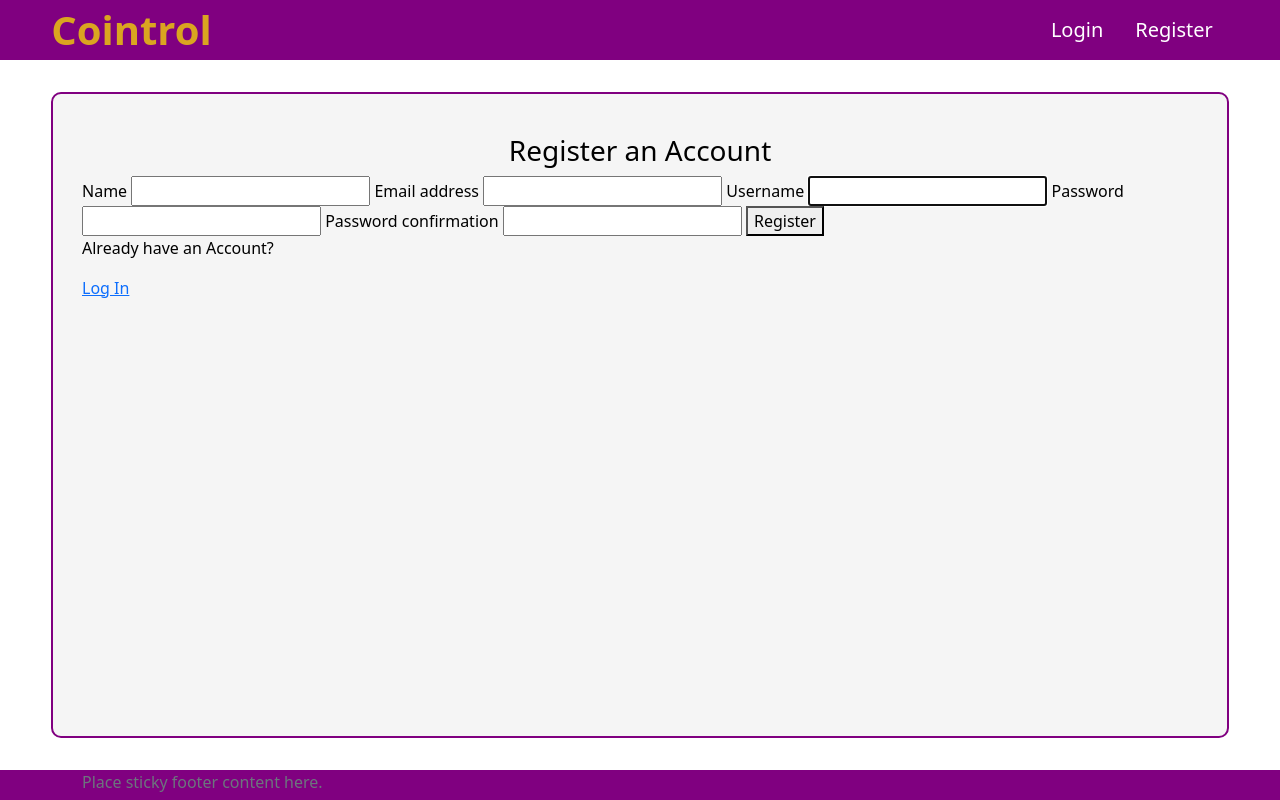
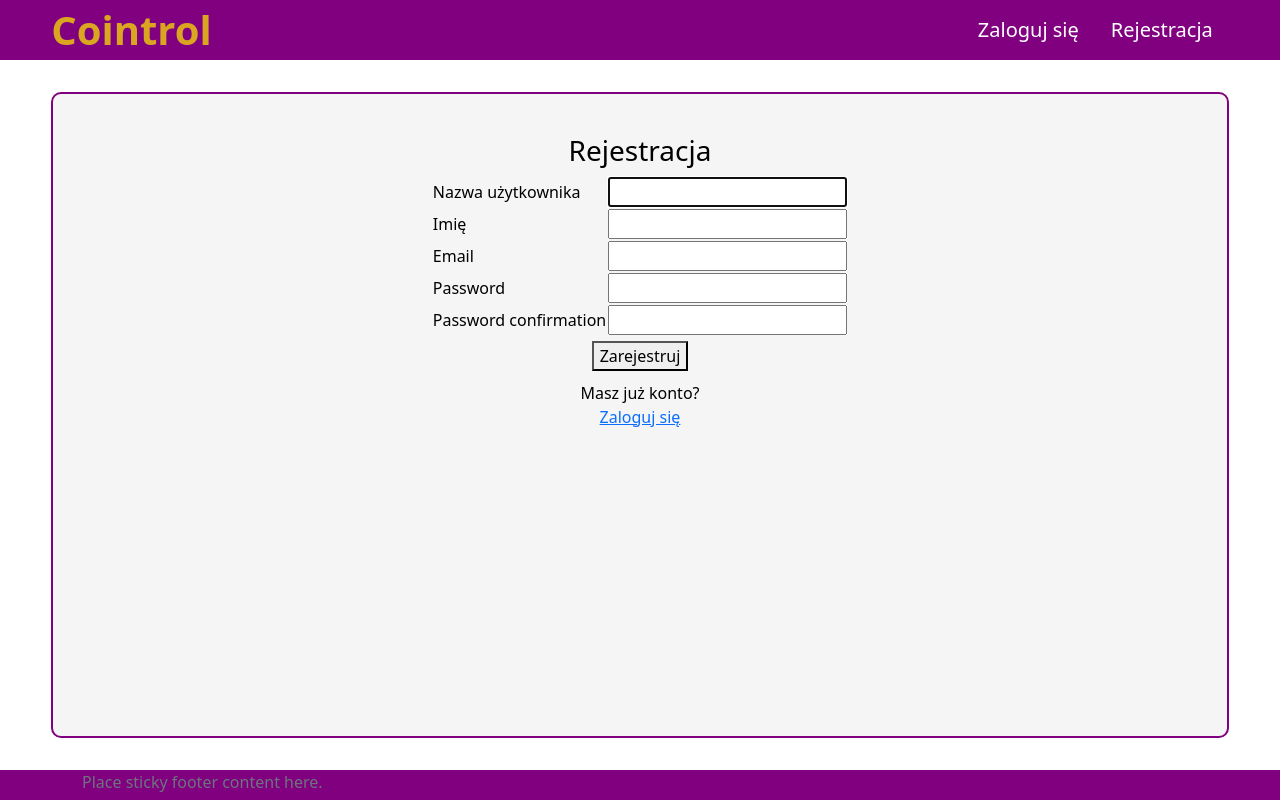
Before and after one commit to Maiconek/ProjektZespolowy-UG-2022-23, a Django app: page /register in a window 1280 px wide. Run offline with Django 3.2, Linux system fonts and the light colour scheme.

Commit message:
Zmiana layoutu formularzy

```diff
--- a/ManagerFinansow/UsersApp/forms.py
+++ b/ManagerFinansow/UsersApp/forms.py
@@ -8,9 +8,13 @@ from .models import Profile
 class CustomUserCreationForm(UserCreationForm):
     class Meta:
         model = User
-        fields = ['first_name', 'email', 'username', 'password1', 'password2']
+        fields = ['username', 'first_name', 'email', 'password1', 'password2']
         labels = {
-            'first_name' : 'Name',
+            'username' : 'Nazwa użytkownika',
+            'first_name' : 'Imię',
+            'email' : 'Email',
+            'password1' : 'Hasło',
+            'password2': 'Powtórz hasło'
         }
 
 
--- a/ManagerFinansow/aplication/static/css/style.css
+++ b/ManagerFinansow/aplication/static/css/style.css
@@ -60,6 +60,31 @@ div.content{
     padding-right: 1vw;
 }
 
+/* FORMS */
+.site-with-form-content{
+    display: flex;
+    flex-direction: column;
+    /* align-items: flex-start; */
+    align-items: center;
+}
+form{
+    display: flex;
+    flex-direction: column;
+    align-items: center;
+}
+span.form-field > input{
+    color: green;
+}
+.form-button{
+    margin-top: 5px;
+}
+.mam-niemam{
+    margin-top: 10px;
+    display: flex;
+    flex-direction: column;
+    align-items: center;
+}
+
 /* FOOTER */
 footer{
     height: 30px;
--- a/ManagerFinansow/templates/application/base.html
+++ b/ManagerFinansow/templates/application/base.html
@@ -36,8 +36,8 @@
             <li class="nav-item"><a id="logo-link" class="nav-link" href="{% url 'home' %}"><text id="app-name">Cointrol</text></a>
         </ul>
         <ul class="nav justify-content-end">
-            <li class="nav-item"><a class="nav-link" href="{% url 'login' %}">Login</a></li>
-            <li class="nav-item"><a class="nav-link" href="{% url 'register' %}">Register</a></li>
+            <li class="nav-item"><a class="nav-link" href="{% url 'login' %}">Zaloguj się</a></li>
+            <li class="nav-item"><a class="nav-link" href="{% url 'register' %}">Rejestracja</a></li>
         </ul>
         {% endif %}
 
--- a/ManagerFinansow/templates/registration/login.html
+++ b/ManagerFinansow/templates/registration/login.html
@@ -4,54 +4,64 @@
 {% if page == "register" %}
 
 <div class="title">
-  <h3>Register an Account</h3>
+  <h3>Rejestracja</h3>
 </div>
 
-<div class="container">
+<div class="container site-with-form-content">
   <form action="{% url 'register' %}" method="POST">
       {% csrf_token %}
 
-      {% for field in form %}
-
-      <label>{{field.label}}</label>
-      {{field}}
-
-      {% endfor%}
-      <button type="submit">Register</button>
+      <table>
+        {% for field in form %}
+        <tr>
+          <td>
+            <label>{{field.label}}</label>
+          </td>
+          <td>
+            <span class="field">{{field}}</span>
+          </td>
+        </tr>
+        {% endfor %}
+      </table>
+      <button class="form-button" type="submit">Zarejestruj</button>
   </form>
 
-  <p>Already have an Account?</p>
-  <a href="{% url 'login' %}">Log In</a>
+  <div class="mam-niemam">
+    <span>Masz już konto?</span>
+    <span><a href="{% url 'login' %}">Zaloguj się</a></span>
+  </div>
 </div>
 
 {% else %}
 
 <div class="title">
-  <h3>User Login</h3>
+  <h3>Logowanie</h3>
 </div>
 
-<div class="container">
-  <form method="POST">
+
+<div class="container site-with-form-content">
+  <form action="{% url 'login' %}" method="POST">
       {% csrf_token %}
 
-      {% for field in form %}
+      <table>
+        {% for field in form %}
+        <tr>
+          <td>
+            <label>{{field.label}}</label>
+          </td>
+          <td>
+            <span class="field">{{field}}</span>
+          </td>
+        </tr>
+        {% endfor %}
+      </table>
+      <button class="form-button" type="submit">Zaloguj</button>
+  </form>
 
-      <label>{{field.label}}</label>
-      {{field}}
-
-      {% endfor%}
-      <button type="submit">Login</button>
-      {% comment %} <div class="row g-3">
-          <div class="col">
-            <input type="text" class="form-control" placeholder="First name" aria-label="First name">
-          </div>
-          <div class="col">
-            <input type="text" class="form-control" placeholder="Last name" aria-label="Last name">
-          </div>
-        </div> {% endcomment %}
-  </form>
-  <p>No Account?</p>
-  <a href="{% url 'register' %}">Register here</a>
+  <div class="mam-niemam">
+    <span>Nie masz konta?</span>
+    <span><a href="{% url 'register' %}">Zarejestruj się</a></span>
+  </div>
 </div>
 {% endif %}
 {% endblock %}
```
Also changed, not shown: ManagerFinansow/db.sqlite3.
